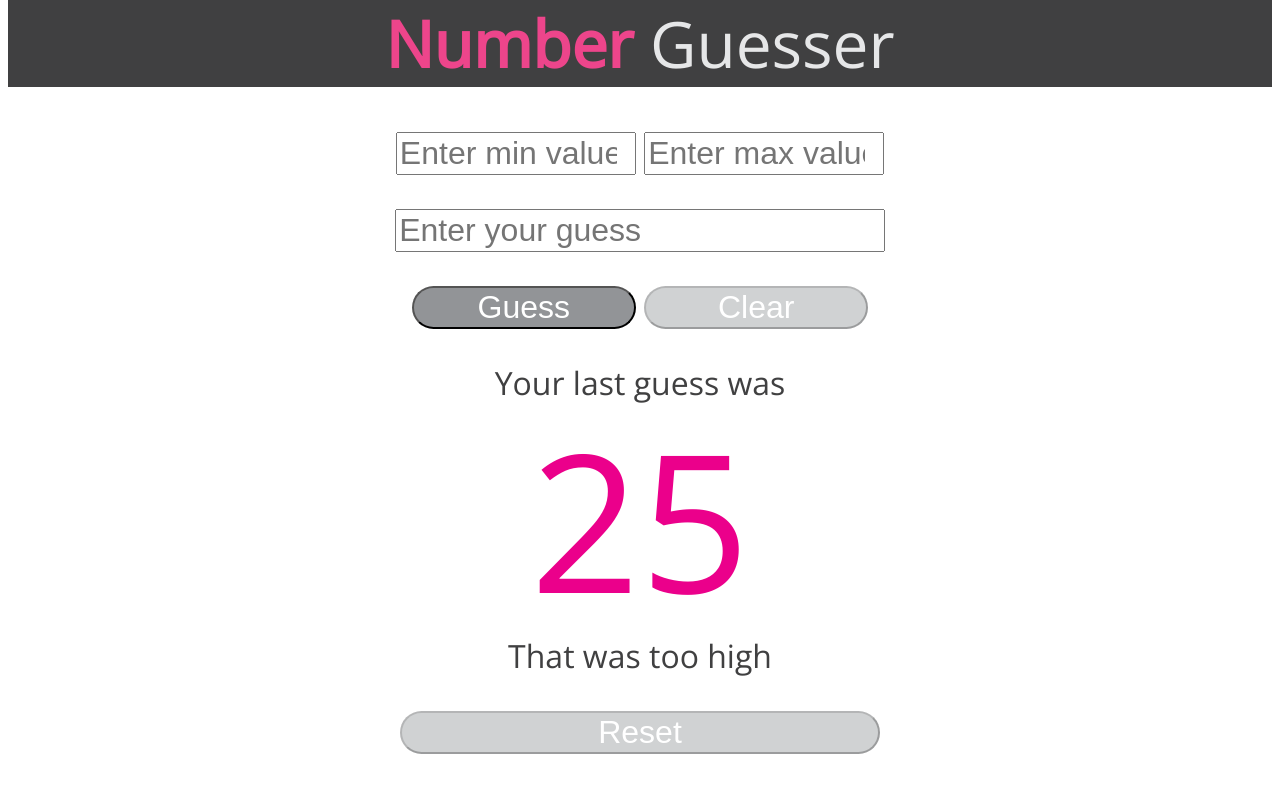
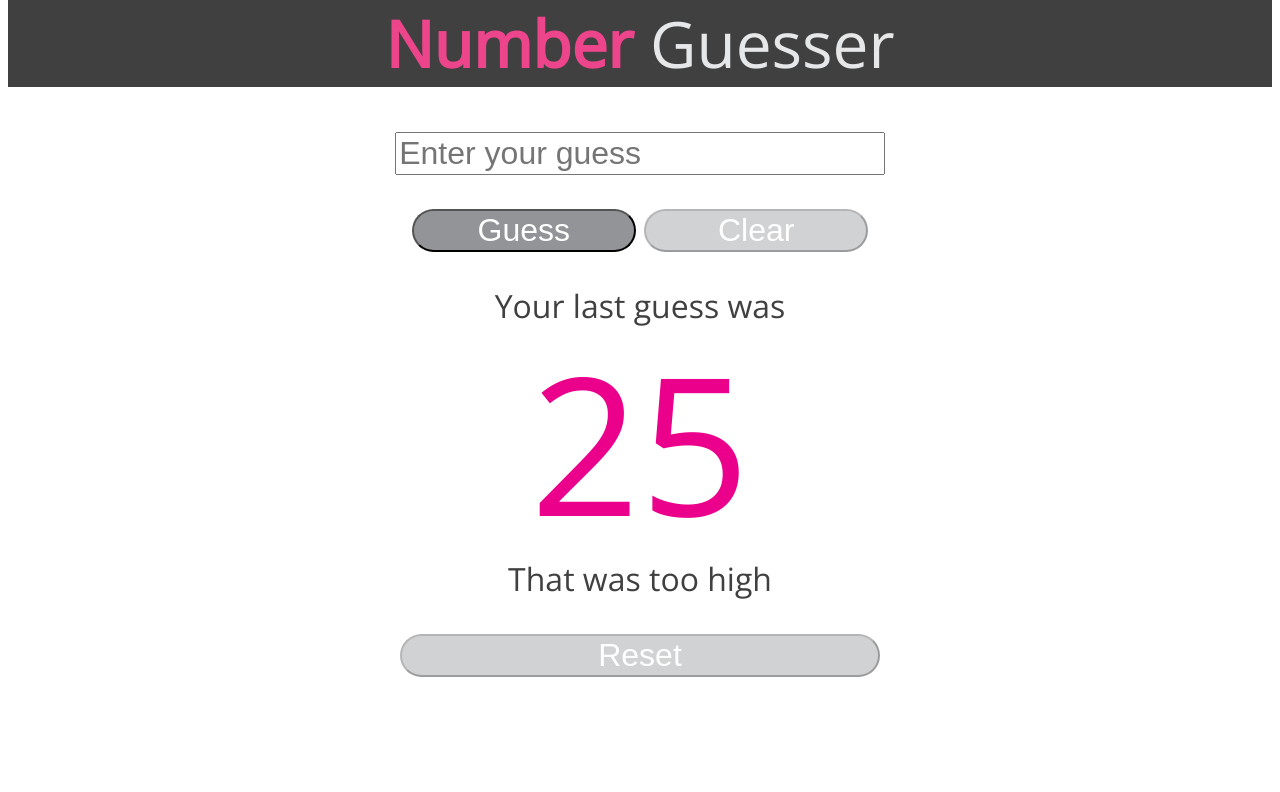
Before and after one commit to brandido/number-guesser-2.0, a plain HTML site: page index.html in a window 1280 px wide. Drawn offline with nearby package versions, Linux system fonts and the light colour scheme.

Commit message:
Back to no min/max functionality for eval

```diff
--- a/index.html
+++ b/index.html
@@ -11,16 +11,6 @@
     </header>
      <main>
     <form class="input-form">
-      <div class="min-max-input-container">
-        <label>
-          <input type="number" name="min-value" class="min-value"
-          placeholder="Enter min value" min="0" max="100">
-        </label>
-        <label>
-          <input type="number" name="max-value" class="max-value"
-          placeholder="Enter max value" min="0" max="100">
-        </label>
-      </div>
       <label>
         <input type="number" name="user-guess" class="user-guess-input"
         placeholder="Enter your guess" min="0" max="100">
--- a/scripts.js
+++ b/scripts.js
@@ -11,9 +11,6 @@ var minValue = document.querySelector('.min-value');
 userInputGuess.addEventListener('keyup', enableBtn)
 inputForm.addEventListener('submit', startGame);
 resetButton.addEventListener('click', reloadPage);
-// maxNum and minNum functions not working yet
-// maxValue.addEventListener('keyup', maxNum)
-// minValue.addEventListener('keyup', minNum)
 
 var resultRandomNumber = randomNumber();
 console.log(resultRandomNumber);
@@ -26,7 +23,6 @@ e.preventDefault();
 };
 
 function randomNumber() {
-  var maxNum = parseInt(maxValue.value);
   return Math.floor(Math.random() * 100 + 1);
   console.log(randomNumber)
 };
@@ -51,13 +47,3 @@ function enableBtn(e) {
   clearButton.removeAttribute('disabled');
   guessButton.removeAttribute('disabled');
 };
-
-// make function for with condition for logic of adjusting min and max up and down by 10 if user wins
-// find method that adjusts or changes attribute
-// function randomNumber(max) {
-//   var maxNum = parseInt(maxValue.value);
-//   console.log(maxNum);
-//   maxNum.setAttribute(max, maxNum)
-//   return Math.floor(Math.random() * 100 + 1);
-//   console.log(randomNumber)
-// };
```
